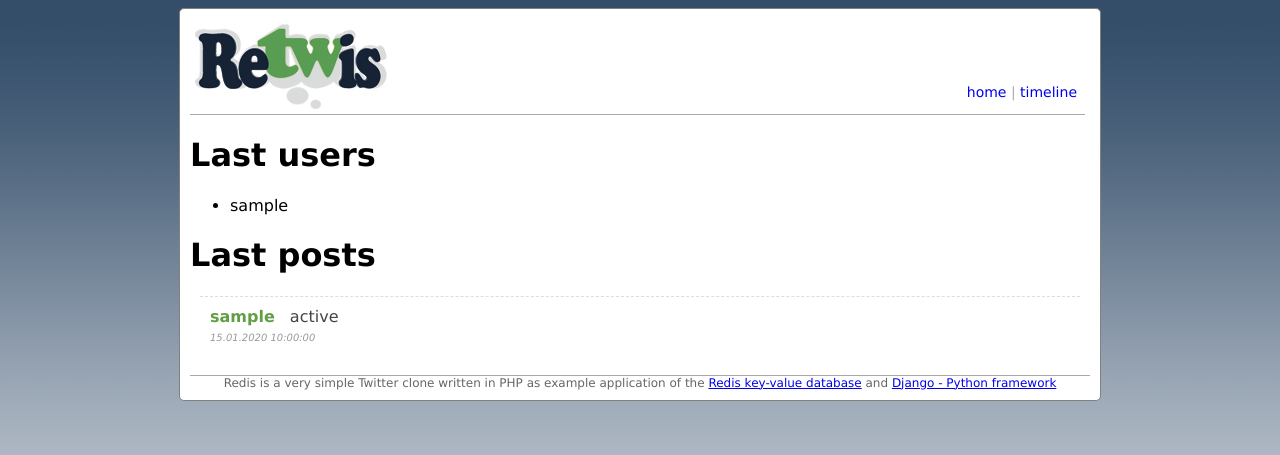
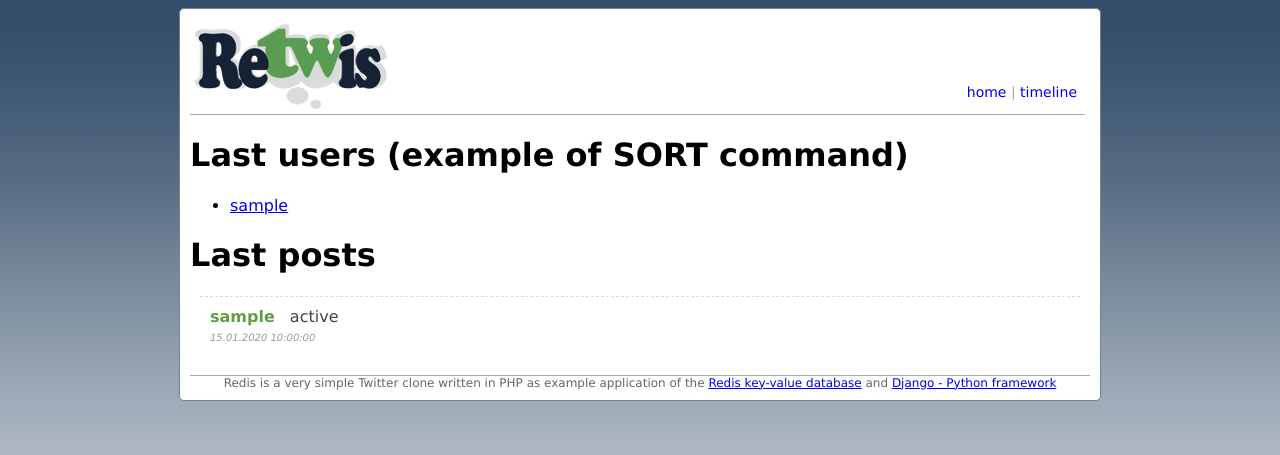
Before and after one commit to georgyturevich/django_retwis, a Django app: template retwis/templates/timeline.html in a window 1280 px wide. Shown: the top 455 px of the page. Run offline with Django 3.2, Linux system fonts and the light colour scheme; the template is opened without the code that fills it: most values are stand-ins (such as "Sample title", 1, 10 or a date in 2020).

Commit message:
Refactoring: Timeline. Changing template and move fetching from global:users functional to model

```diff
--- a/retwis/models.py
+++ b/retwis/models.py
@@ -222,6 +222,12 @@ class User(object):
         else:
             return False
 
+    @staticmethod
+    def get_all_usernames(start=0, num=10):
+        r = RedisLink.factory()
+
+        return r.sort('global:users', get='uid:*:username', desc=True, start=start, num=num)
+
 class Post(object):
     @classmethod
     def add_post(cls, user_id, status, create_time=None):
--- a/retwis/templates/timeline.html
+++ b/retwis/templates/timeline.html
@@ -1,11 +1,11 @@
 {% extends "base_layout.html" %}
 
 {% block content %}
-<h1>Last users</h1>
+<h1>Last users (example of SORT command)</h1>
 {% if usernames %}
     <ul>
     {% for username in usernames %}
-        <li>{{ username }}</li>
+        <li><a href="/profile/{{ username }}/">{{ username }}</a></li>
     {% endfor %}
     </ul>
 {% else %}
```
Also changed, not shown: retwis/views.py (+2 -5 lines).
